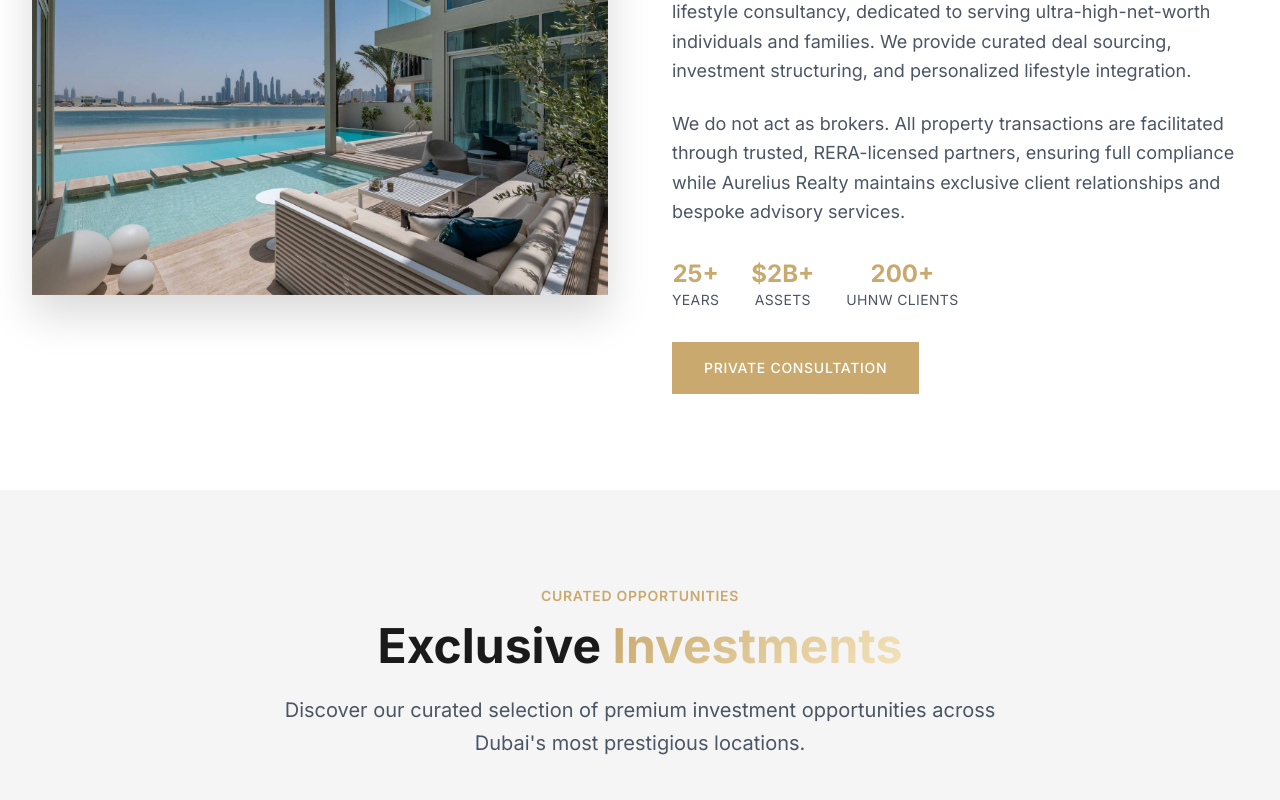
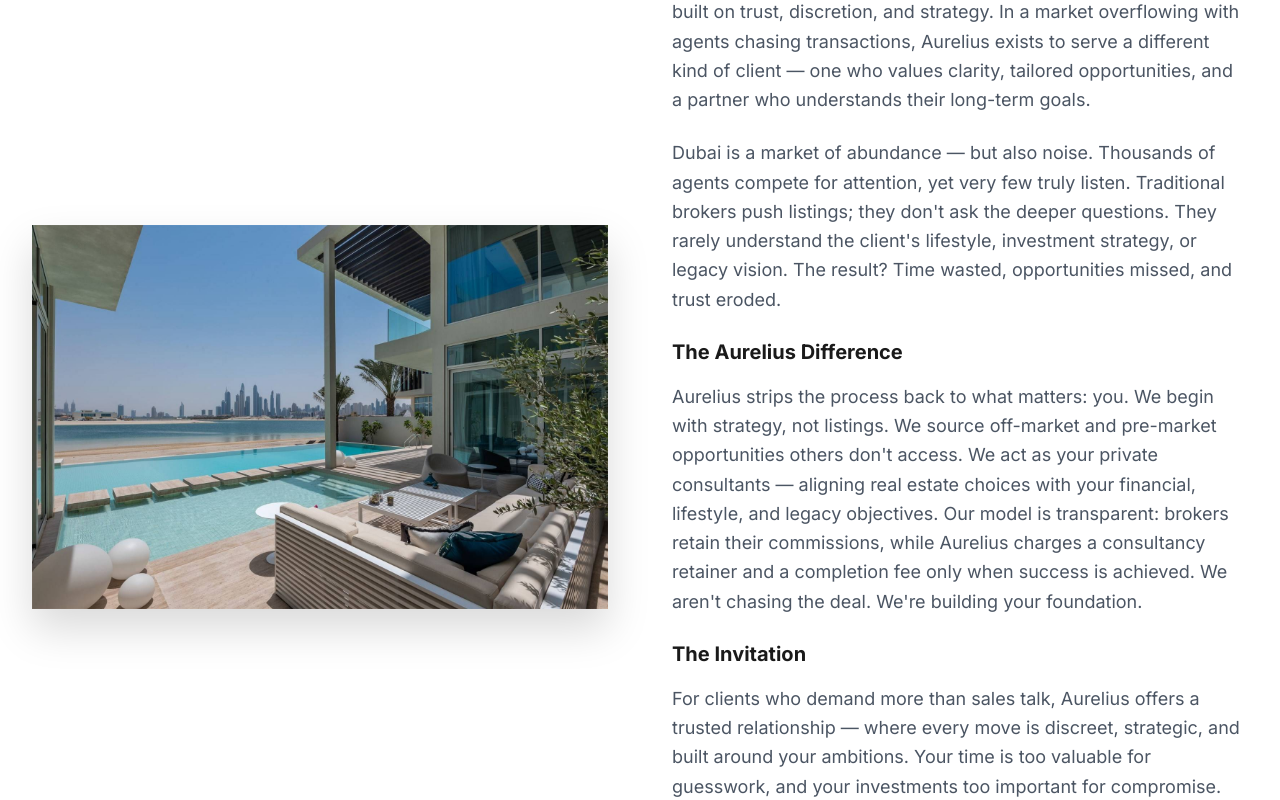
Before and after one commit to SOARintermediary/aurelius, a React (Vite) app: page / in a window 1280 px wide. Shown: the part 1300-2100 px from the top of the page. Built offline with nearby package versions, Linux system fonts and the light colour scheme.

Commit message:
Integrate new Aurelius description into About section

```diff
--- a/src/App.tsx
+++ b/src/App.tsx
@@ -258,10 +258,21 @@ function App() {
                   <span className="text-gradient-aurelius">Discreet Excellence</span>
                 </h2>
                 <p className="text-lg text-gray-600 leading-relaxed mb-6">
-                  Aurelius Realty is a luxury real estate investment advisory and lifestyle consultancy, dedicated to serving ultra-high-net-worth individuals and families. We provide curated deal sourcing, investment structuring, and personalized lifestyle integration.
+                  Aurelius isn't a brokerage. We are a private real estate consultancy built on trust, discretion, and strategy. In a market overflowing with agents chasing transactions, Aurelius exists to serve a different kind of client — one who values clarity, tailored opportunities, and a partner who understands their long-term goals.
+                </p>
+                <p className="text-lg text-gray-600 leading-relaxed mb-6">
+                  Dubai is a market of abundance — but also noise. Thousands of agents compete for attention, yet very few truly listen. Traditional brokers push listings; they don't ask the deeper questions. They rarely understand the client's lifestyle, investment strategy, or legacy vision. The result? Time wasted, opportunities missed, and trust eroded.
+                </p>
+                <p className="text-xl font-bold text-aurelius-charcoal mb-4">The Aurelius Difference</p>
+                <p className="text-lg text-gray-600 leading-relaxed mb-6">
+                  Aurelius strips the process back to what matters: you. We begin with strategy, not listings. We source off-market and pre-market opportunities others don't access. We act as your private consultants — aligning real estate choices with your financial, lifestyle, and legacy objectives. Our model is transparent: brokers retain their commissions, while Aurelius charges a consultancy retainer and a completion fee only when success is achieved. We aren't chasing the deal. We're building your foundation.
+                </p>
+                <p className="text-xl font-bold text-aurelius-charcoal mb-4">The Invitation</p>
+                <p className="text-lg text-gray-600 leading-relaxed mb-6">
+                  For clients who demand more than sales talk, Aurelius offers a trusted relationship — where every move is discreet, strategic, and built around your ambitions. Your time is too valuable for guesswork, and your investments too important for compromise.
                 </p>
                 <p className="text-lg text-gray-600 leading-relaxed mb-8">
-                  We do not act as brokers. All property transactions are facilitated through trusted, RERA-licensed partners, ensuring full compliance while Aurelius Realty maintains exclusive client relationships and bespoke advisory services.
+                  The next move is yours. Let's make it Aurelius.
                 </p>
 
                 <div className="flex items-center space-x-8 mb-8">
```
